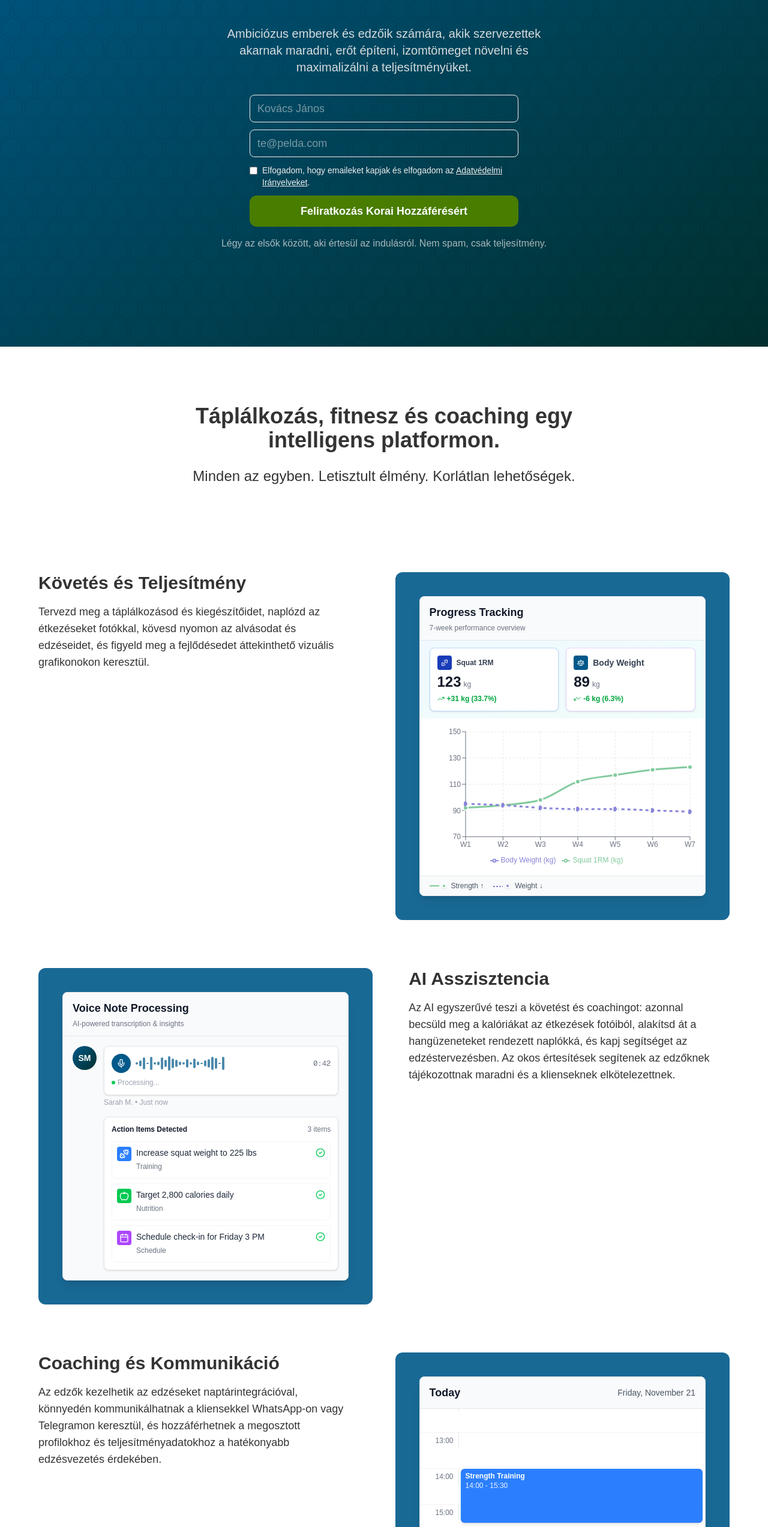
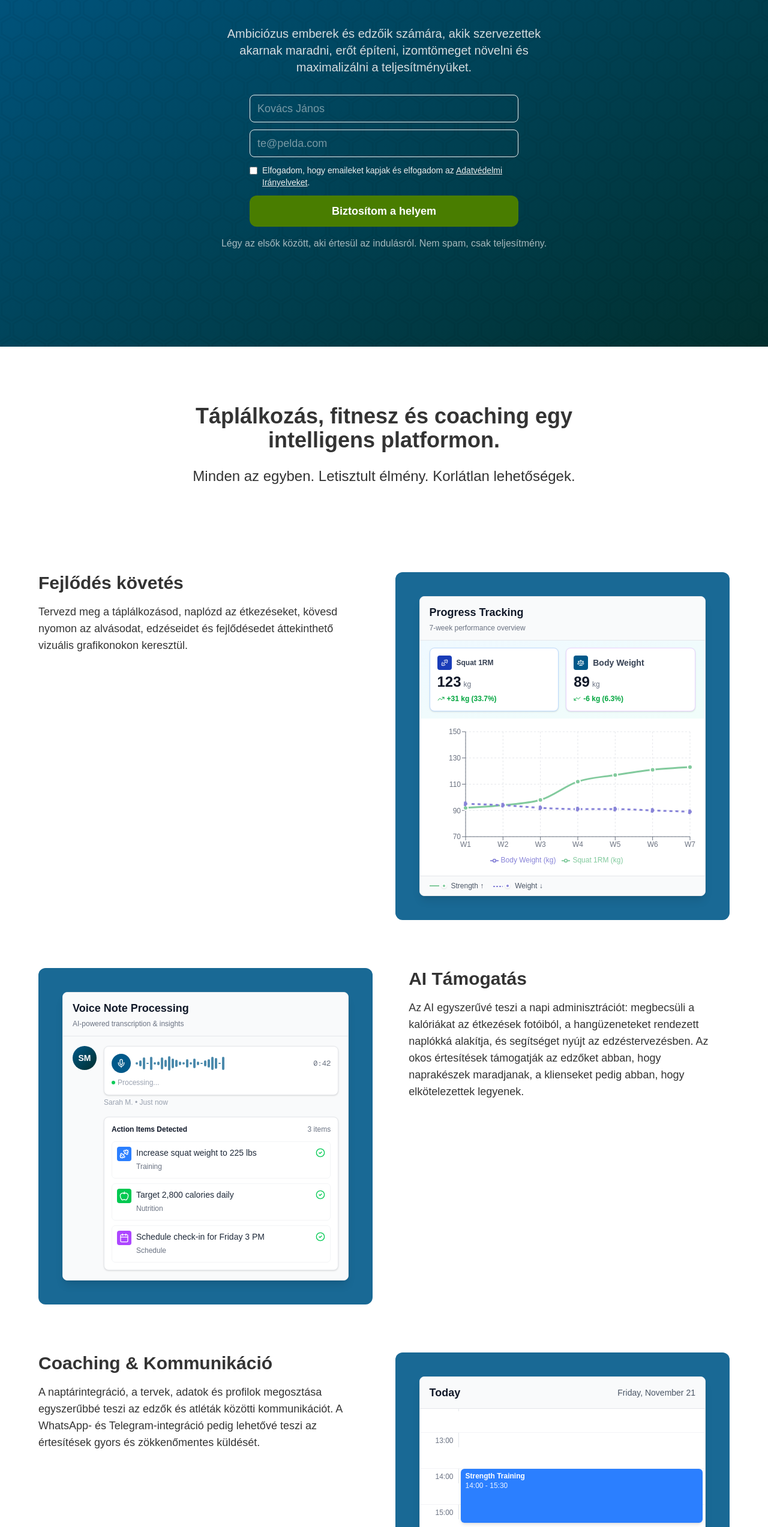
Before and after one commit to followthepattern/strv-website, a Next.js app: page /hu in a window 1280 px wide. Shown: the part 254-2800 px from the top of the page at 60% size. Built offline with nearby package versions, Linux system fonts and the light colour scheme.

Commit message:
Finishes translation

```diff
--- a/app/api/subscribe/route.ts
+++ b/app/api/subscribe/route.ts
@@ -3,7 +3,7 @@ import { NextResponse } from "next/server";
 
 export async function POST(req: Request) {
   try {
-    const { email, name } = await req.json();
+    const { email, name, locale } = await req.json();
 
     if (!email || !/^[^\s@]+@[^\s@]+\.[^\s@]+$/.test(email)) {
       return NextResponse.json({ error: "Invalid email" }, { status: 400 });
@@ -21,6 +21,14 @@ export async function POST(req: Request) {
     const firstName = names[0];
     const lastName = names.slice(1, names.length).join(" ");
 
+    let listId: number
+
+    if (locale === "hu") {
+      listId = Number(process.env.BREVO_LIST_ID)
+    } else {
+      listId = Number(process.env.BREVO_LIST_ID)
+    }
+
     const res = await fetch("https://api.brevo.com/v3/contacts", {
       method: "POST",
       headers: {
@@ -30,7 +38,7 @@ export async function POST(req: Request) {
       },
       body: JSON.stringify({
         email,
-        listIds: [Number(process.env.BREVO_LIST_ID)],
+        listIds: [Number(listId)],
         updateEnabled: true,
         attributes: {
           FIRSTNAME: firstName,
--- a/app/components/home.tsx
+++ b/app/components/home.tsx
@@ -6,9 +6,12 @@ import CalendarDayView from "./CalendarDayView";
 import VoiceToText from "./VoiceToText";
 import ProgressGraph from "./ProgressGraph";
 import { useTranslation } from "@/hooks/useTranslation";
+import { getLocaleFromPath } from "@/lib/i18n";
+import { usePathname } from "next/navigation";
 
 export default function Home() {
   const { t } = useTranslation();
+  const pathname = usePathname();
   const [email, setEmail] = useState("");
   const [name, setName] = useState("");
   const [consent, setConsent] = useState(false);
@@ -22,6 +25,9 @@ export default function Home() {
       setMsg(t("consentError")); return;
     }
     setStatus("loading"); setMsg("");
+
+    const locale = getLocaleFromPath(pathname);
+
     try {
       const res = await fetch("/api/subscribe", {
         method: "POST",
@@ -29,6 +35,7 @@ export default function Home() {
         body: JSON.stringify({
           email: email,
           name: name,
+          locale: locale,
         }),
       });
       const data = await res.json();
@@ -98,12 +105,12 @@ export default function Home() {
                 <button
                   type="submit"
                   disabled={status === "loading"}
-                  className="rounded-xl bg-gradient-to-r bg-lime-700 hover:bg-lime-600 active:bg-lime-900 shadom-md px-6 py-3 text-white cursor-pointer font-bold space-x-3 flex text-lg justify-between"
+                  className="rounded-xl bg-gradient-to-r bg-lime-700 hover:bg-lime-600 active:bg-lime-900 shadom-md px-4 space-x-1 py-3 text-white cursor-pointer font-bold flex text-lg justify-between"
                 >
                   <div className="w-5"></div>
                   <div className="text-center grow">{t("subscribeButton")}</div>
                   <div className="w-5 flex items-center justify-end">
-                    {status === 'loading' && (<SpinnerIcon className="h-6 w-6" />)}
+                    {status === 'loading' && (<SpinnerIcon className="h-5 w-5" />)}
                   </div>
                 </button>
                 {msg && (
@@ -220,12 +227,12 @@ export default function Home() {
                   <button
                     type="submit"
                     disabled={status === "loading"}
-                    className="rounded-xl bg-gradient-to-r bg-sky-900 hover:bg-sky-700 active:bg-sky-950 shadom-md px-6 py-3 text-white cursor-pointer font-bold space-x-3 flex text-lg justify-between"
+                    className="rounded-xl bg-gradient-to-r bg-sky-900 hover:bg-sky-700 active:bg-sky-950 shadom-md px-4 py-3 text-white cursor-pointer font-bold flex text-lg justify-between"
                   >
                     <div className="w-5"></div>
                     <div className="text-center grow">{t("subscribeButton")}</div>
                     <div className="w-5 flex items-center justify-end">
-                      {status === 'loading' && (<SpinnerIcon className="h-6 w-6" />)}
+                      {status === 'loading' && (<SpinnerIcon className="h-5 w-5" />)}
                     </div>
                   </button>
                   {msg && (
--- a/lib/translations.ts
+++ b/lib/translations.ts
@@ -32,7 +32,7 @@ export const translations = {
     aiAssistanceBody: 'AI makes tracking and coaching effortless: instantly estimate calories from meal photos, turn voice notes into organized logs, and receive session planning assistance. Smart notifications keep coaches informed and clients engaged.',
 
     coachingTitle: 'Coaching & Communication',
-    coachingBody: 'Coaches can manage sessions through calendar integration, communicate effortlessly with clients via WhatsApp or Telegram, and access shared profiles and performance data to guide training more effectively.',
+    coachingBody: 'Calendar integration and the sharing of plans, data, and profiles make communication between coaches and athletes easier. WhatsApp and Telegram integrations enable fast and seamless delivery of notifications.',
 
     // Bottom CTA Section
     ctaTitle: 'Strive for Absolute Peak',
@@ -48,7 +48,7 @@ export const translations = {
     // Hero Section
     heroTitle: 'AI Támogatott Fitness és Coaching Platform',
     heroDescription: 'Ambiciózus emberek és edzőik számára, akik szervezettek akarnak maradni, erőt építeni, izomtömeget növelni és maximalizálni a teljesítményüket.',
-    subscribeButton: 'Feliratkozás Korai Hozzáférésért',
+    subscribeButton: 'Biztosítom a helyem',
     earlyAccessNote: 'Légy az elsők között, aki értesül az indulásról. Nem spam, csak teljesítmény.',
 
     // Form Fields
@@ -65,20 +65,20 @@ export const translations = {
     featuresSubtitle: 'Minden az egyben. Letisztult élmény. Korlátlan lehetőségek.',
 
     // Feature Cards
-    trackingTitle: 'Követés és Teljesítmény',
-    trackingBody: 'Tervezd meg a táplálkozásod és kiegészítőidet, naplózd az étkezéseket fotókkal, kövesd nyomon az alvásodat és edzéseidet, és figyeld meg a fejlődésedet áttekinthető vizuális grafikonokon keresztül.',
+    trackingTitle: 'Fejlődés követés',
+    trackingBody: 'Tervezd meg a táplálkozásod, naplózd az étkezéseket, kövesd nyomon az alvásodat, edzéseidet és fejlődésedet áttekinthető vizuális grafikonokon keresztül.',
 
-    aiAssistanceTitle: 'AI Asszisztencia',
-    aiAssistanceBody: 'Az AI egyszerűvé teszi a követést és coachingot: azonnal becsüld meg a kalóriákat az étkezések fotóiból, alakítsd át a hangüzeneteket rendezett naplókká, és kapj segítséget az edzéstervezésben. Az okos értesítések segítenek az edzőknek tájékozottnak maradni és a klienseknek elkötelezettnek.',
+    aiAssistanceTitle: 'AI Támogatás',
+    aiAssistanceBody: 'Az AI egyszerűvé teszi a napi adminisztrációt: megbecsüli a kalóriákat az étkezések fotóiból, a hangüzeneteket rendezett naplókká alakítja, és segítséget nyújt az edzéstervezésben. Az okos értesítések támogatják az edzőket abban, hogy naprakészek maradjanak, a klienseket pedig abban, hogy elkötelezettek legyenek.',
 
-    coachingTitle: 'Coaching és Kommunikáció',
-    coachingBody: 'Az edzők kezelhetik az edzéseket naptárintegrációval, könnyedén kommunikálhatnak a kliensekkel WhatsApp-on vagy Telegramon keresztül, és hozzáférhetnek a megosztott profilokhoz és teljesítményadatokhoz a hatékonyabb edzésvezetés érdekében.',
+    coachingTitle: 'Coaching & Kommunikáció',
+    coachingBody: 'A naptárintegráció, a tervek, adatok és profilok megosztása egyszerűbbé teszi az edzők és atléták közötti kommunikációt. A WhatsApp- és Telegram-integráció pedig lehetővé teszi az értesítések gyors és zökkenőmentes küldését.',
 
     // Bottom CTA Section
     ctaTitle: 'Törekedj az Abszolút Csúcsra',
-    ctaDescription: 'Edzők és sportolók már fedélzeten vannak. Csatlakozz hozzájuk és szerezz korai hozzáférést, akár edző, sportoló vagy fitness rajongó vagy.',
+    ctaDescription: 'Edzők és sportolók már csatlakoztak. Légy te is közöttük, és szerezz korai hozzáférést, akár ha edző, sportoló vagy fitneszrajongó vagy.',
 
     // Footer
-    footerCopyright: 'FOLLOWTHEPATTERN KFT, Bajnokoknak építve.',
+    footerCopyright: 'FOLLOWTHEPATTERN KFT, Bajnokoknak feljesztve.',
   }
 } as const;
```
